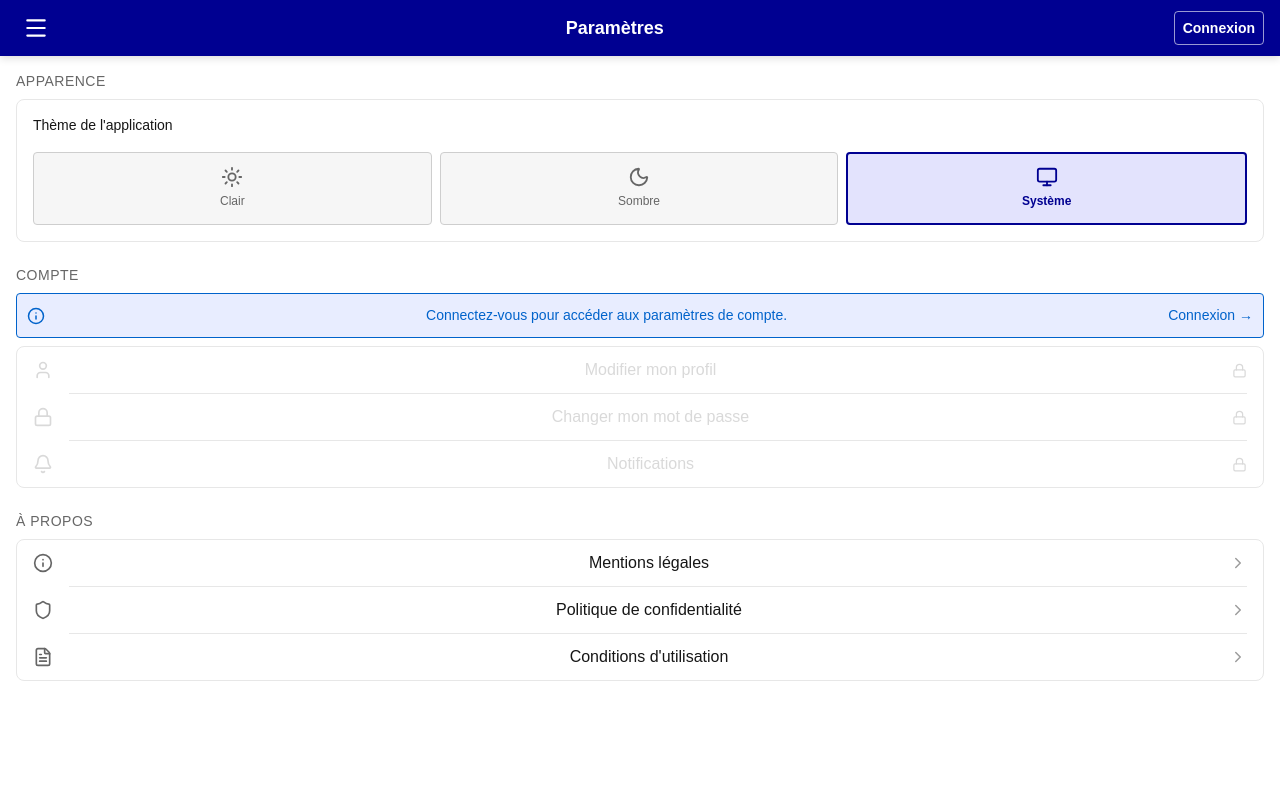
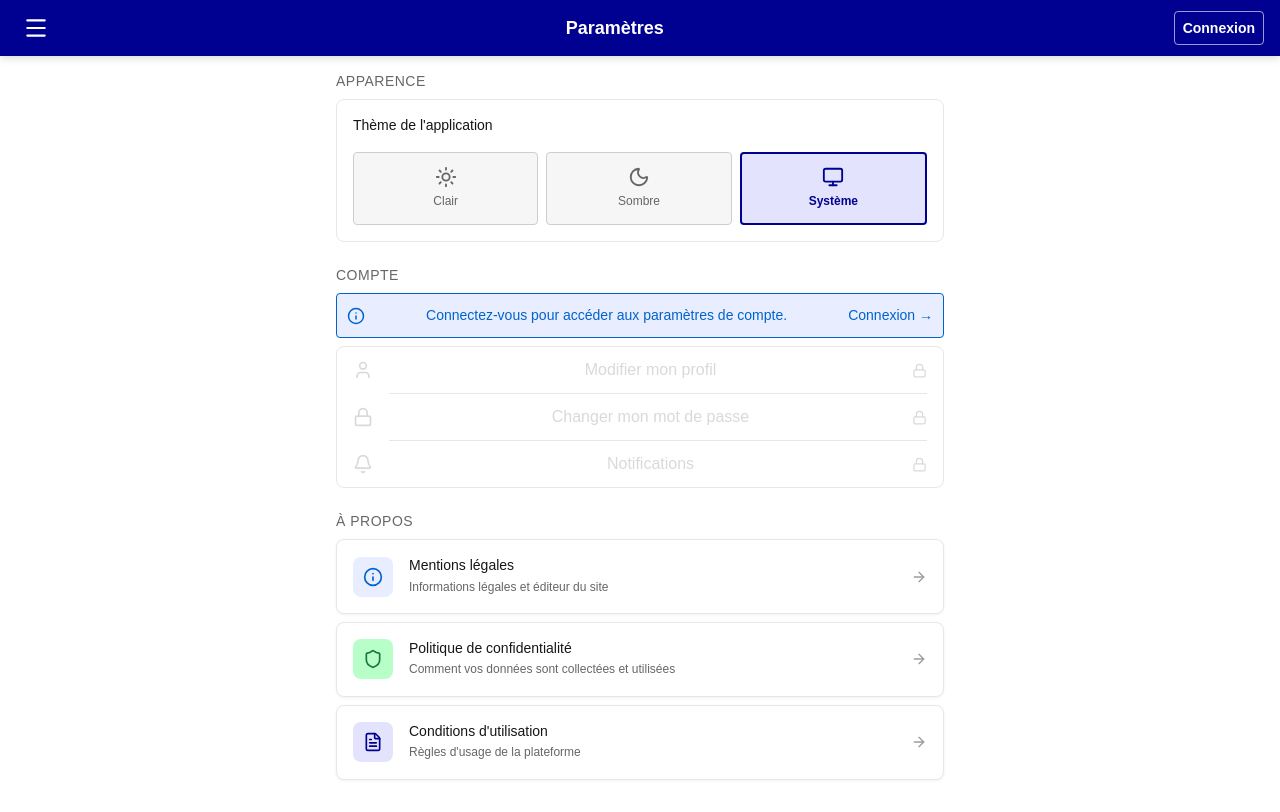
Before and after one commit to goon-corp/Cesi-Ressource-Front-end, a React (Vite) app in the folder Cesi-ressource-front-end/: page /settings in a window 1280 px wide. Built offline with nearby package versions, Linux system fonts and the light colour scheme; no server answers.

Commit message:
feat(settings): max-width centré + section À propos en cartes stylisées
Contenu limité à 640px centré. Section À propos redessinée en cartes
avec badge d'icône coloré, titre, description et flèche — un code
couleur distinct par page (info, succès, primaire).

```diff
--- a/Cesi-ressource-front-end/src/pages/settings.tsx
+++ b/Cesi-ressource-front-end/src/pages/settings.tsx
@@ -1,6 +1,6 @@
 import React from 'react';
 import { useNavigate } from 'react-router-dom';
-import { Sun, Moon, Monitor, User, Lock, Bell, Info, Shield, FileText, ChevronRight } from 'lucide-react';
+import { Sun, Moon, Monitor, User, Lock, Bell, Info, Shield, FileText, ChevronRight, ArrowRight } from 'lucide-react';
 import { useTheme } from '@/hooks/useTheme';
 import { useAuth } from '@/hooks/useAuth';
 import { useDrawer } from '@/contexts/DrawerContext';
@@ -59,11 +59,12 @@ export default function SettingsPage() {
   const navigate = useNavigate();
 
   return (
-    <div style={{ flex: 1, display: 'flex', flexDirection: 'column', backgroundColor: colors.background }}>
+    <div style={{ flex: 1, display: 'flex', flexDirection: 'column', backgroundColor: colors.background, overflow: 'hidden' }}>
       <DrawerMenu isOpen={isOpen} onClose={closeDrawer} />
       <AppHeader title="Paramètres" onMenuPress={openDrawer} rightAction={<HeaderAuthAction />} />
 
-      <div style={{ flex: 1, overflowY: 'auto', padding: 16, paddingBottom: 32 }}>
+      <div style={{ flex: 1, overflowY: 'auto', minHeight: 0 }}>
+      <div style={{ maxWidth: 640, margin: '0 auto', width: '100%', padding: 16, paddingBottom: 32, boxSizing: 'border-box' }}>
         <AppText variant="label" muted style={{ display: 'block', marginBottom: 8, letterSpacing: 0.5 }}>APPARENCE</AppText>
         <div style={{ backgroundColor: colors.surface, borderRadius: 8, border: `1px solid ${colors.borderLight}`, padding: 16, marginBottom: 24 }}>
           <AppText variant="label" style={{ display: 'block', marginBottom: 16 }}>Thème de l'application</AppText>
@@ -116,11 +117,39 @@ export default function SettingsPage() {
         </div>
 
         <AppText variant="label" muted style={{ display: 'block', marginBottom: 8, letterSpacing: 0.5 }}>À PROPOS</AppText>
-        <div style={{ backgroundColor: colors.surface, borderRadius: 8, border: `1px solid ${colors.borderLight}`, padding: '0 16px' }}>
-          <SettingRow Icon={Info} label="Mentions légales" onClick={() => navigate('/mentions-legales')} withDivider />
-          <SettingRow Icon={Shield} label="Politique de confidentialité" onClick={() => navigate('/politique-confidentialite')} withDivider />
-          <SettingRow Icon={FileText} label="Conditions d'utilisation" onClick={() => navigate('/conditions-utilisation')} />
+        <div style={{ display: 'flex', flexDirection: 'column', gap: 8 }}>
+          {[
+            { Icon: Info, label: 'Mentions légales', description: 'Informations légales et éditeur du site', route: '/mentions-legales', color: colors.info, colorLight: colors.infoLight },
+            { Icon: Shield, label: 'Politique de confidentialité', description: 'Comment vos données sont collectées et utilisées', route: '/politique-confidentialite', color: colors.success, colorLight: colors.successLight },
+            { Icon: FileText, label: "Conditions d'utilisation", description: "Règles d'usage de la plateforme", route: '/conditions-utilisation', color: colors.primary, colorLight: colors.primaryLight },
+          ].map(({ Icon, label, description, route, color, colorLight }) => (
+            <button
+              key={route}
+              onClick={() => navigate(route)}
+              style={{
+                width: '100%', display: 'flex', alignItems: 'center', gap: 16,
+                padding: 16, borderRadius: 8,
+                border: `1px solid ${colors.borderLight}`,
+                backgroundColor: colors.surface,
+                cursor: 'pointer', fontFamily: 'inherit', textAlign: 'left',
+                boxShadow: '0 1px 3px rgba(0,0,0,0.06)',
+                transition: 'box-shadow 0.15s',
+              }}
+              onMouseEnter={(e) => { (e.currentTarget as HTMLButtonElement).style.boxShadow = '0 2px 8px rgba(0,0,0,0.12)'; }}
+              onMouseLeave={(e) => { (e.currentTarget as HTMLButtonElement).style.boxShadow = '0 1px 3px rgba(0,0,0,0.06)'; }}
+            >
+              <div style={{ width: 40, height: 40, borderRadius: 8, backgroundColor: colorLight, display: 'flex', alignItems: 'center', justifyContent: 'center', flexShrink: 0 }}>
+                <Icon size={20} color={color} />
+              </div>
+              <div style={{ flex: 1, minWidth: 0 }}>
+                <AppText variant="label" style={{ display: 'block', color: colors.text }}>{label}</AppText>
+                <AppText variant="caption" muted style={{ display: 'block', marginTop: 2 }}>{description}</AppText>
+              </div>
+              <ArrowRight size={16} color={colors.textLight} style={{ flexShrink: 0 }} />
+            </button>
+          ))}
         </div>
+      </div>
       </div>
     </div>
   );
```
